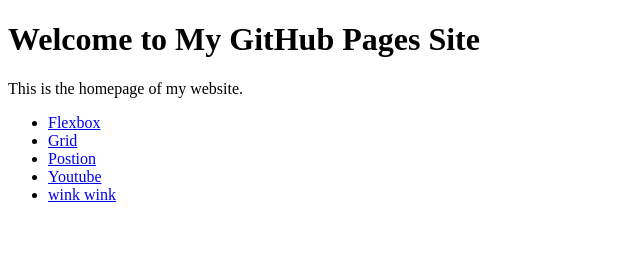
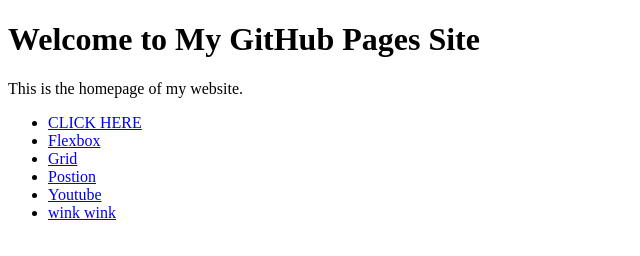
Before and after one commit to kate-the-programmer/ctfwebsite, a plain HTML site: page index.html in a window 1280 px wide. Shown: the whole page, without its empty margins (0-640 px from the left). Drawn offline with Linux system fonts and the light colour scheme.

Commit message:
Update index.html

```diff
--- a/index.html
+++ b/index.html
@@ -8,6 +8,7 @@
     <p>This is the homepage of my website.</p>
     <nav>
         <ul>
+            <li><a href="download.mp4">CLICK HERE</a></li>
             <li><a href="flexbox.html">Flexbox</a></li>
             <li><a href="grid.html">Grid</a></li>
             <li><a href="position.html">Postion</a></li>
```
